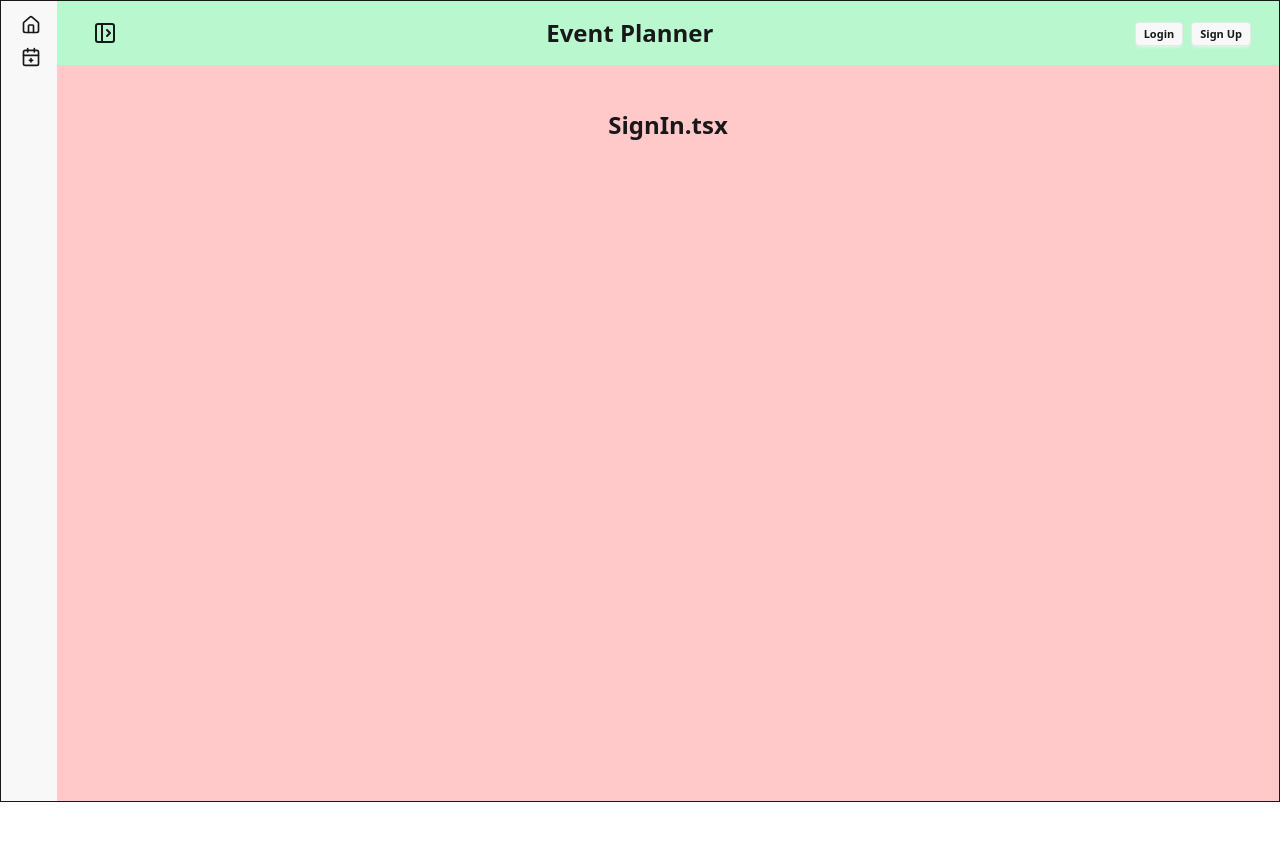
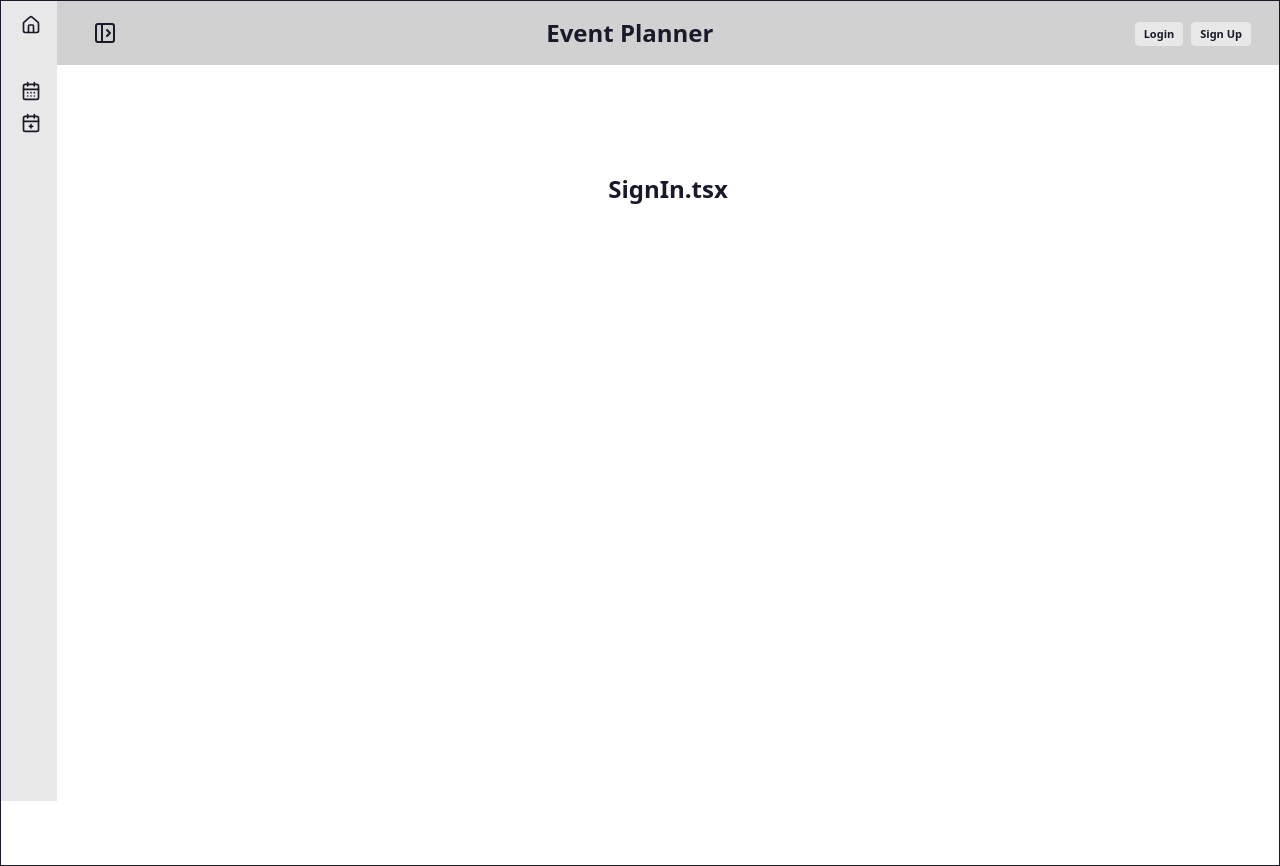
Before and after one commit to GittyX3b/wbs-project_6, a React app in the folder frontend/: page /login in a window 1280 px wide. Before the commit the page ends 802 px from the top, so only its background shows below. Built offline with nearby package versions, Linux system fonts and the light colour scheme; the HTML template or start-up script is replaced by a standard one.

Commit message:
added my-events and eventdetails

```diff
--- a/frontend/src/App.tsx
+++ b/frontend/src/App.tsx
@@ -1,5 +1,5 @@
 import { MainLayout, ProtectedLayout } from "@layouts";
-import { Home, SignIn, CreateEvent } from "@pages";
+import { Home, EventDetails, SignIn, CreateEvent, MyEvents } from "@pages";
 import { Route, Routes } from "react-router";
 import { SignUp } from "./pages/SignUp";
 
@@ -13,7 +13,9 @@ function App() {
           <Route path="/login" element={<SignIn />} />
           <Route element={<ProtectedLayout />}>
             <Route path="/create-event" element={<CreateEvent />} />
+            <Route path="/my-events" element={<MyEvents />} />
           </Route>
+          <Route path="/event/:slug" element={<EventDetails />} />
         </Route>
       </Routes>
     </>
--- a/frontend/src/components/EventCard.tsx
+++ b/frontend/src/components/EventCard.tsx
@@ -1,6 +1,8 @@
-const EventCard = ({ title, description, date }) => {
+import { NavLink } from "react-router";
+
+const EventCard = ({ title, description, date, id }) => {
   return (
-    <div className="card bg-base-100 card-xl shadow-sm w-full cursor-pointer">
+    <div className="card bg-base-200 card-xl shadow-sm w-full cursor-pointer">
       <div className="card-body">
         <h3 className="card-title">{title}</h3>
         <span className="cursive text-md text-neutral-400 pb-4">
@@ -13,7 +15,9 @@ const EventCard = ({ title, description, date }) => {
             : description}
         </p>
         <div className="card-actions justify-end">
-          <button className="btn btn-primary w-full mt-4">See Details</button>
+          <NavLink to={`event/${id}`} className="btn btn-primary w-full mt-4">
+            See Details
+          </NavLink>
         </div>
       </div>
     </div>
--- a/frontend/src/components/NavBar.tsx
+++ b/frontend/src/components/NavBar.tsx
@@ -3,7 +3,7 @@ import { NavLink } from "react-router";
 
 export function NavBar() {
   return (
-    <nav className="navbar w-full bg-base-300 bg-green-200 flex justify-between px-7">
+    <nav className="navbar w-full bg-base-300 flex justify-between px-7">
       <label
         htmlFor="my-drawer-4"
         aria-label="open sidebar"
--- a/frontend/src/components/NavDrawer.tsx
+++ b/frontend/src/components/NavDrawer.tsx
@@ -1,5 +1,5 @@
 import { NavLink } from "react-router";
-import { House, CalendarPlus2 } from "lucide-react";
+import { House, CalendarPlus2, CalendarDays } from "lucide-react";
 
 export function NavDrawer() {
   return (
@@ -9,14 +9,14 @@ export function NavDrawer() {
         aria-label="close sidebar"
         className="drawer-overlay"
       ></label>
-      <div className="flex min-h-full flex-col items-start bg-base-200 is-drawer-close:w-14 is-drawer-open:w-64">
+      <div className="flex min-h-screen flex-col items-start bg-base-200 is-drawer-close:w-14 is-drawer-open:w-64">
         {/* Sidebar content here */}
         <ul className="menu w-full grow">
           {/* List item */}
           <li>
             <NavLink
               to="/"
-              className="is-drawer-close:tooltip is-drawer-close:tooltip-right"
+              className="is-drawer-close:tooltip is-drawer-close:tooltip-right pb-10"
               data-tip="Home"
             >
               {/* Home icon */}
@@ -25,6 +25,17 @@ export function NavDrawer() {
             </NavLink>
           </li>
 
+          {/* List item  #TODO: hide until loggedIn*/}
+          <li>
+            <NavLink
+              to="my-events"
+              className="is-drawer-close:tooltip is-drawer-close:tooltip-right"
+              data-tip="CreateEvent"
+            >
+              <CalendarDays size={20} />
+              <span className="is-drawer-close:hidden">My Events</span>
+            </NavLink>
+          </li>
           {/* List item  #TODO: hide until loggedIn*/}
           <li>
             <NavLink
--- a/frontend/src/index.css
+++ b/frontend/src/index.css
@@ -1,8 +1,12 @@
 @import "tailwindcss";
-@plugin "daisyui";
+@plugin "daisyui" {
+  themes:
+    corporate --default,
+    dim --prefersdark;
+}
 
 @import "@styles/text.css";
 
-.maxwidth-1600 {
-  max-width: 1600px;
+.maxwidth-app {
+  max-width: 100%;
 }
--- a/frontend/src/layouts/MainLayout.tsx
+++ b/frontend/src/layouts/MainLayout.tsx
@@ -4,11 +4,11 @@ import { NavBar, NavDrawer } from "@components";
 const MainLayout = () => {
   return (
     <div className="border w-full">
-      <div className="drawer lg:drawer-open bg-red-200 maxwidth-1600 m-auto">
+      <div className="drawer lg:drawer-open maxwidth-app m-auto">
         <input id="my-drawer-4" type="checkbox" className="drawer-toggle" />
         <div className="drawer-content">
           <NavBar />
-          <main className="p-4">
+          <main className="pt-20 p-10 min-h-screen">
             <Outlet />
           </main>
         </div>
--- /dev/null
+++ b/frontend/src/pages/EventDetails.tsx
@@ -0,0 +1,5 @@
+const EventDetails = () => {
+  return <div>EventDetails.tsx</div>;
+};
+
+export { EventDetails };
--- a/frontend/src/pages/Home.tsx
+++ b/frontend/src/pages/Home.tsx
@@ -31,7 +31,7 @@ const Home = () => {
   if (error) return <div>Fehler: {error}</div>;
 
   return (
-    <div className="p-10">
+    <div>
       <h2>Upcoming Events ({eventData?.totalCount})</h2>
 
       <div className="grid md:grid-cols-[1fr_1fr] lg:grid-cols-[1fr_1fr_1fr] gap-5">
--- /dev/null
+++ b/frontend/src/pages/MyEvents.tsx
@@ -0,0 +1,5 @@
+const MyEvents = () => {
+  return <div>MyEvents.tsx</div>;
+};
+
+export { MyEvents };
--- a/frontend/src/pages/index.ts
+++ b/frontend/src/pages/index.ts
@@ -1,5 +1,7 @@
-import { Home } from "./Home.tsx";
-import { SignIn } from "./SignIn.tsx";
-import { CreateEvent } from "./CreateEvent.tsx";
+import { Home } from "@pages/Home.tsx";
+import { EventDetails } from "@pages/EventDetails.tsx";
+import { MyEvents } from "@pages/MyEvents.tsx";
+import { CreateEvent } from "@pages/CreateEvent.tsx";
+import { SignIn } from "@pages/SignIn.tsx";
 
-export { Home, CreateEvent, SignIn };
+export { Home, EventDetails, CreateEvent, SignIn, MyEvents };
```
